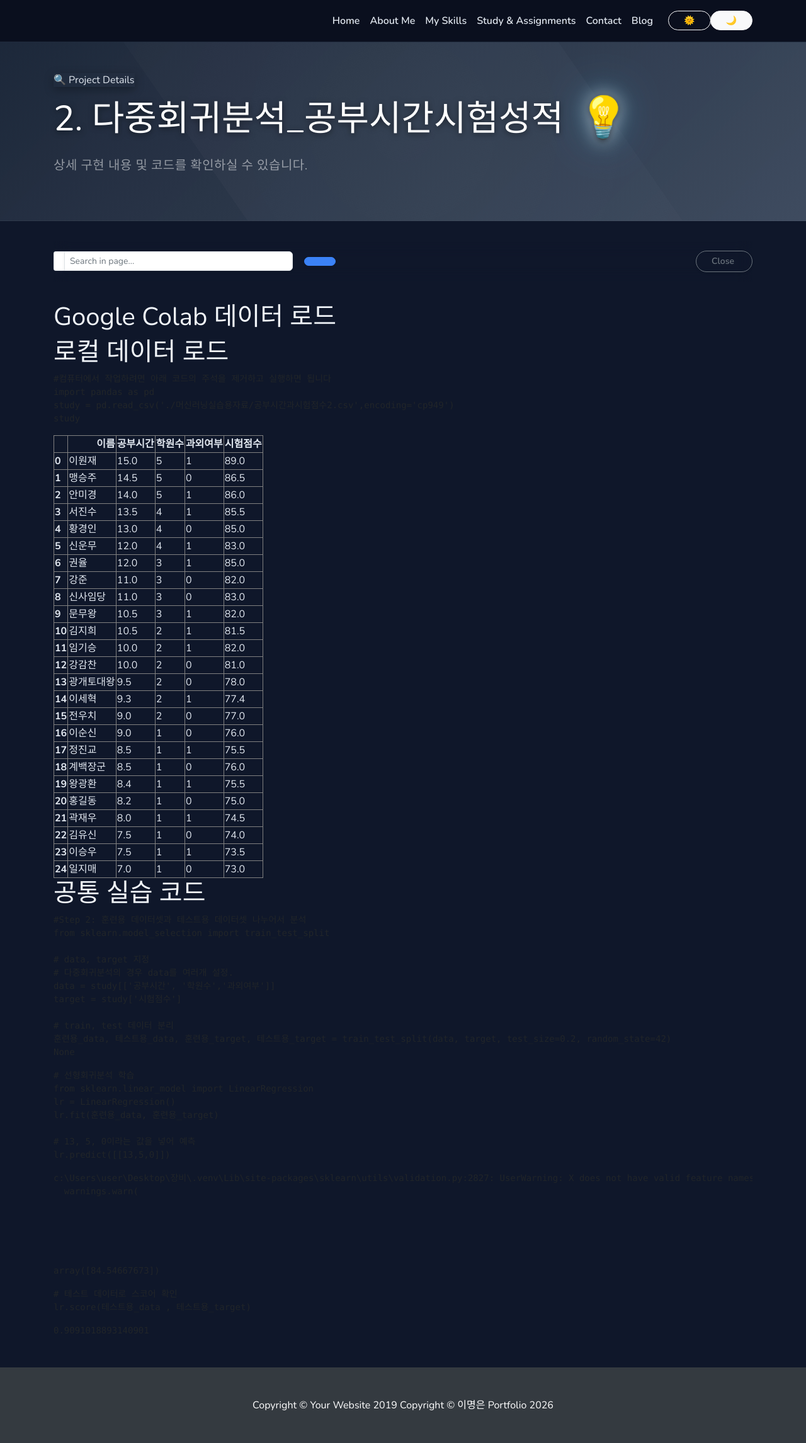
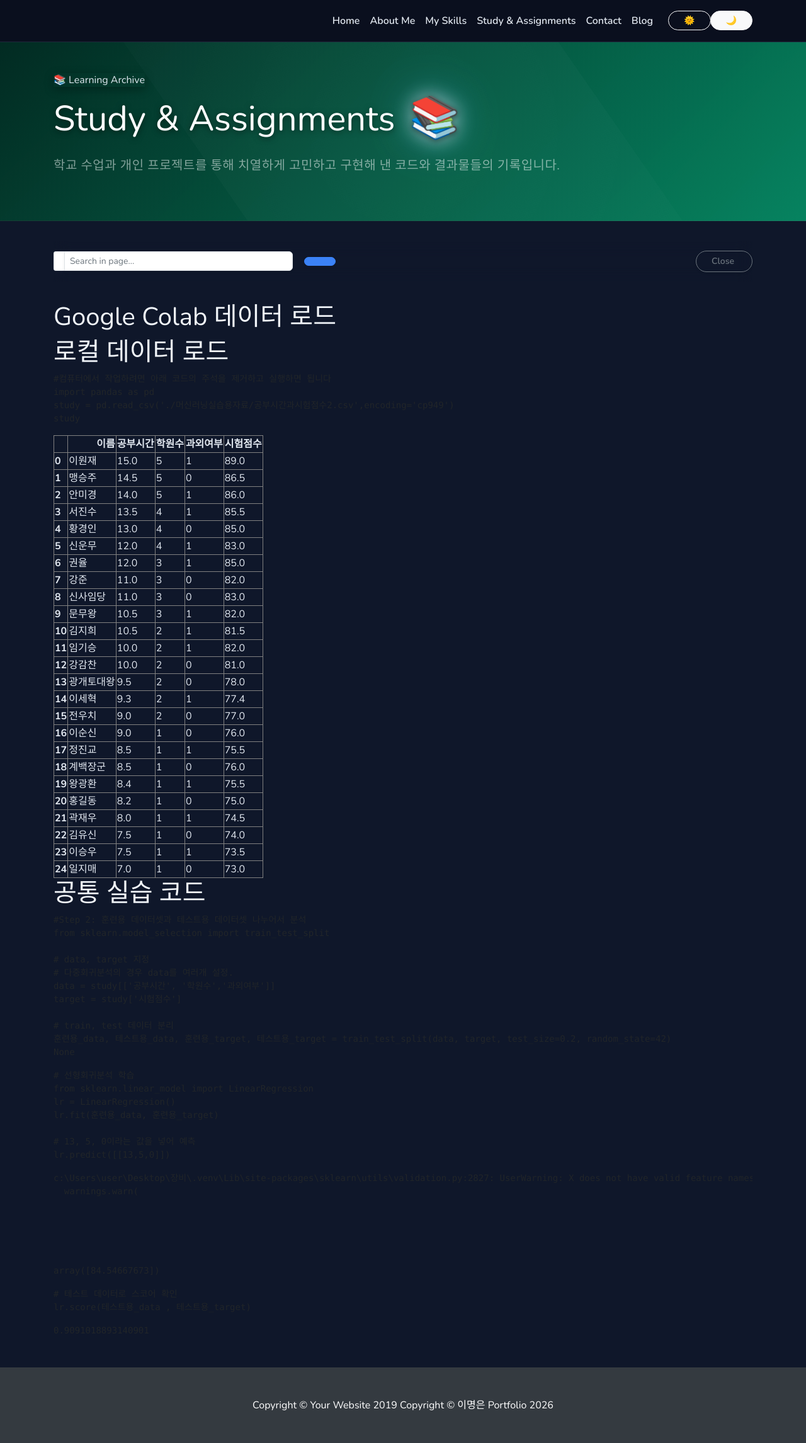
Before and after one commit to lee-myeong-eun/lee-myeong-eun.github.io, a Jekyll site: the page built from _pages/machine_learning/2. 다중회귀분석_공부시간시험성적.md, in a window 1280 px wide. Shown: the whole page at 63% size. Built offline with Jekyll 4.4.1, drawn with Linux system fonts in a browser that asks for light colours; some of the changed lines change nothing that is shown.

Commit message:
Fix UI: Update dynamic banner routing to use robust title-based matching for Study & Assignments and Contact pages

```diff
--- a/_includes/header.html
+++ b/_includes/header.html
@@ -1,4 +1,5 @@
-{% assign current_url = page.url | default: '/' %}
+{% assign current_url = page.url | default: '/' | downcase %}
+{% assign current_title = page.title | downcase | default: '' %}
 
 {% if current_url == '/' or current_url == '/index.html' %}
   {% assign header_badge = '⚡ Semiconductor & SW Expert' %}
@@ -6,25 +7,25 @@
   {% assign header_icon = '👨‍💻' %}
   {% assign header_gradient = 'linear-gradient(135deg, rgba(15, 23, 42, 0.95) 0%, rgba(30, 58, 138, 0.85) 100%)' %}
   {% assign header_subtitle = '반도체융합캠퍼스 | 반도체장비소프트웨어과 | 하이테크<br />반도체 공정 장비에 지능을 불어넣는 <strong>소프트웨어 전문가</strong>로 진화 중입니다.' %}
-{% elsif current_url contains '/about' %}
+{% elsif current_title contains 'about' or current_url contains 'about' %}
   {% assign header_badge = '🌱 Growth & Philosophy' %}
   {% assign header_title = 'About Me' %}
   {% assign header_icon = '🚀' %}
   {% assign header_gradient = 'linear-gradient(135deg, rgba(46, 16, 101, 0.9) 0%, rgba(30, 58, 138, 0.9) 100%)' %}
   {% assign header_subtitle = '단순한 코더를 넘어, 하드웨어와 소통하며 최적의 제어 로직을 설계하는 엔지니어로 성장하는 과정입니다.' %}
-{% elsif current_url contains '/skills' %}
+{% elsif current_title contains 'skills' or current_url contains 'skills' %}
   {% assign header_badge = '🛠️ Tech Stack & Expertise' %}
   {% assign header_title = 'My Skills' %}
   {% assign header_icon = '💻' %}
   {% assign header_gradient = 'linear-gradient(135deg, rgba(15, 23, 42, 0.95) 0%, rgba(8, 145, 178, 0.85) 100%)' %}
   {% assign header_subtitle = 'C/C++, Python부터 Web 프론트엔드 및 하드웨어 제어까지, 제가 보유한 기술 역량과 숙련도를 소개합니다.' %}
-{% elsif current_url == '/assignments/' %}
+{% elsif current_title contains 'assignment' or current_title contains 'study' or current_url contains 'assignment' %}
   {% assign header_badge = '📚 Learning Archive' %}
   {% assign header_title = 'Study & Assignments' %}
-  {% assign header_icon = '📝' %}
+  {% assign header_icon = '📚' %}
   {% assign header_gradient = 'linear-gradient(135deg, rgba(2, 44, 34, 0.95) 0%, rgba(5, 150, 105, 0.85) 100%)' %}
   {% assign header_subtitle = '학교 수업과 개인 프로젝트를 통해 치열하게 고민하고 구현해 낸 코드와 결과물들의 기록입니다.' %}
-{% elsif current_url contains '/contact' %}
+{% elsif current_title contains 'contact' or current_url contains 'contact' %}
   {% assign header_badge = "📬 Let's Connect" %}
   {% assign header_title = 'Contact Me' %}
   {% assign header_icon = '💬' %}
```
